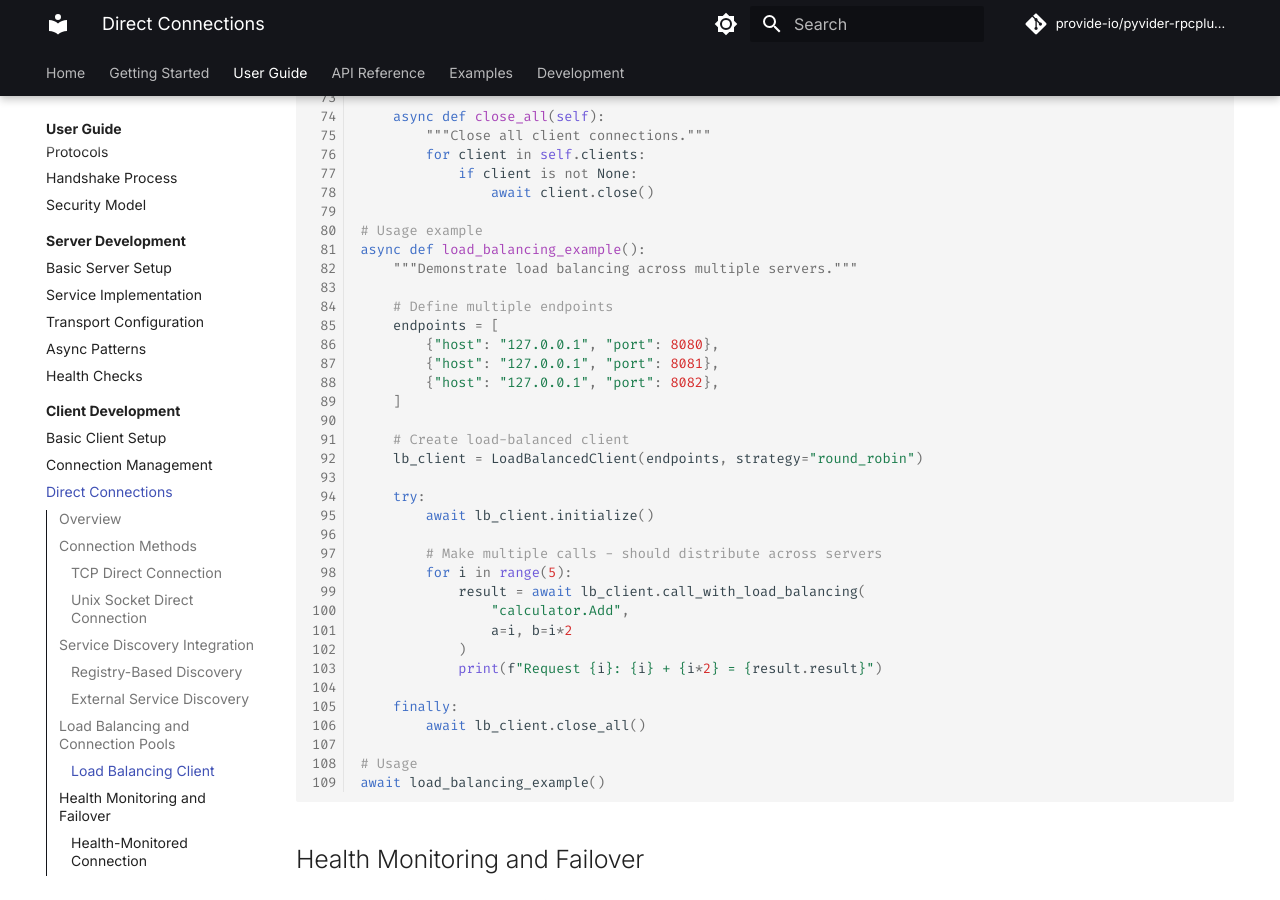
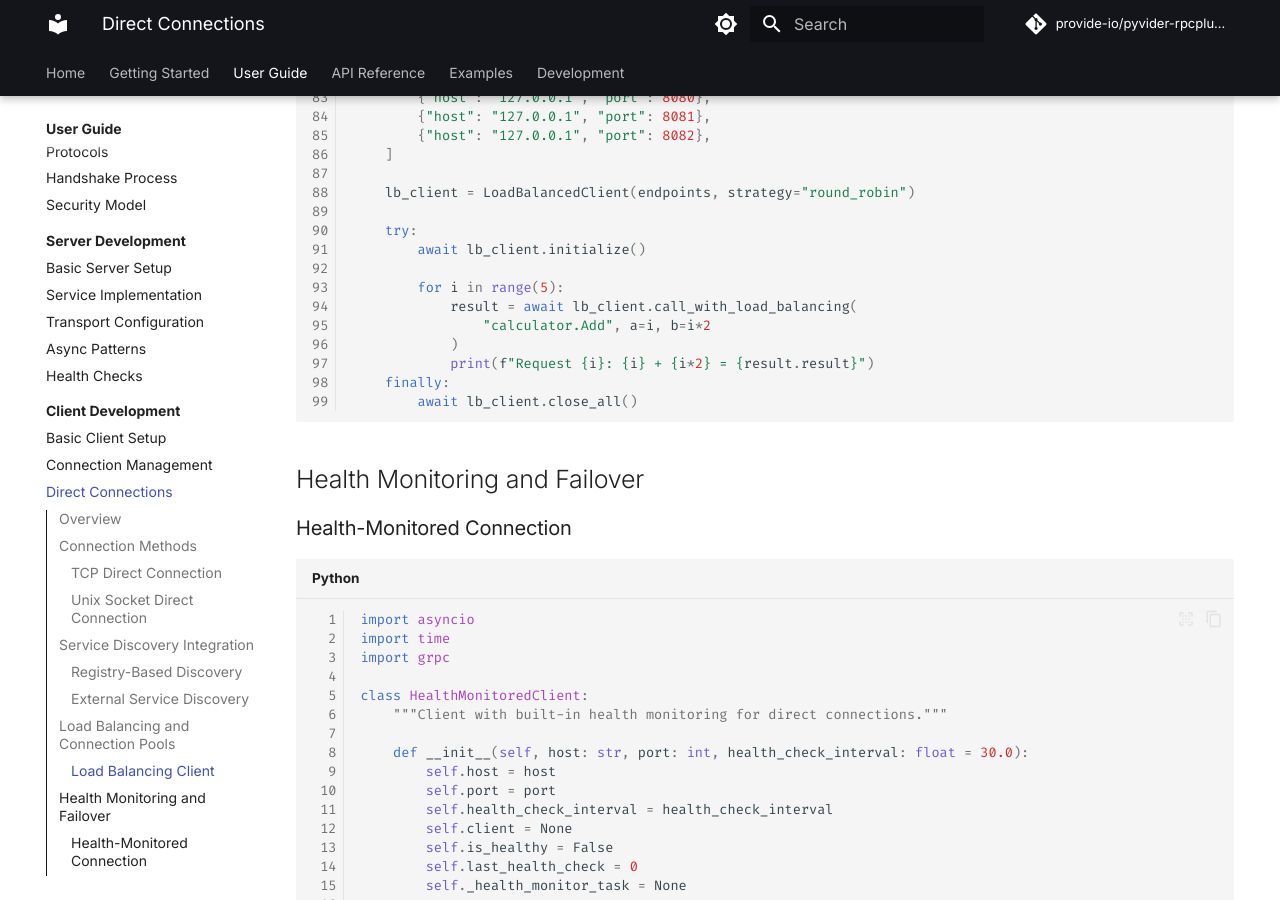
Before and after one commit to provide-io/pyvider-rpcplugin, an MkDocs documentation site: the page built from docs/guide/client/direct-connections.md, in a window 1280 px wide and 900 px high, scrolled down 6862 px. Built offline with MkDocs 1.6.1 and Material for MkDocs 9.7.7, drawn with Linux system fonts in a browser that asks for light colours; comment, search, counter and statistics services are not loaded; the version menu is left out; some of the changed text lies outside the part shown.

Commit message:
🔼⚙️ [skip ci] auto-commit

````diff
--- a/docs/guide/client/direct-connections.md
+++ b/docs/guide/client/direct-connections.md
@@ -172,33 +172,23 @@
 
 # Usage example
 async def service_discovery_example():
-    """Demonstrate service discovery integration."""
-
-    # Setup registry
     registry = ServiceRegistry()
 
     # Register services (normally done by servers)
     registry.register_service(
-        "calculator",
-        "127.0.0.1", 8080,
-        ["calculator.Calculator"],
-        {"version": "1.0"}
+        "calculator", "127.0.0.1", 8080,
+        ["calculator.Calculator"], {"version": "1.0"}
     )
 
     # Use discovery client
     discovery = DiscoveryClient(registry)
 
     try:
-        # Connect to specific service
         calc_client = await discovery.connect_to_service("calculator")
         result = await calc_client.calculator.Add(a=15, b=25)
         print(f"Calculator result: {result.result}")
-
     finally:
         await calc_client.close()
-
-# Usage
-await service_discovery_example()
 ```
 
 ### External Service Discovery
@@ -337,34 +327,24 @@
 
 # Usage example
 async def load_balancing_example():
-    """Demonstrate load balancing across multiple servers."""
-
-    # Define multiple endpoints
     endpoints = [
         {"host": "127.0.0.1", "port": 8080},
         {"host": "127.0.0.1", "port": 8081},
         {"host": "127.0.0.1", "port": 8082},
     ]
 
-    # Create load-balanced client
     lb_client = LoadBalancedClient(endpoints, strategy="round_robin")
 
     try:
         await lb_client.initialize()
 
-        # Make multiple calls - should distribute across servers
         for i in range(5):
             result = await lb_client.call_with_load_balancing(
-                "calculator.Add",
-                a=i, b=i*2
+                "calculator.Add", a=i, b=i*2
             )
             print(f"Request {i}: {i} + {i*2} = {result.result}")
-
     finally:
         await lb_client.close_all()
-
-# Usage
-await load_balancing_example()
 ```
 
 ## Health Monitoring and Failover
@@ -592,14 +572,10 @@
 
 # Usage example
 async def failover_client_example():
-    """Demonstrate automatic failover client."""
-
-    # Configure primary and backup servers
     primary = {"host": "127.0.0.1", "port": 8080}
     backups = [
         {"host": "127.0.0.1", "port": 8081},
-        {"host": "127.0.0.1", "port": 8082},
-        {"unix_socket": "/tmp/backup_plugin.sock"}
+        {"host": "127.0.0.1", "port": 8082}
     ]
 
     failover_client = FailoverClient(primary, backups, failover_timeout=3.0)
@@ -607,25 +583,17 @@
     try:
         await failover_client.connect()
 
-        # Make resilient calls
         for i in range(3):
             try:
                 result = await failover_client.resilient_call(
-                    "calculator.Multiply",
-                    a=i, b=2,
-                    max_retries=2
+                    "calculator.Multiply", a=i, b=2, max_retries=2
                 )
                 print(f"Resilient call {i}: {i} * 2 = {result.result}")
             except Exception as e:
                 print(f"All attempts failed for call {i}: {e}")
-
             await asyncio.sleep(1)
-
     finally:
         await failover_client.close()
-
-# Usage
-await failover_client_example()
 ```
 
 ## Configuration and Best Practices
@@ -835,9 +803,6 @@
 
 # Usage in production
 async def production_usage_example():
-    """Production deployment example."""
-
-    # Configure multiple endpoints for high availability
     endpoints = [
         {
             "host": "plugin-primary.internal",
@@ -855,7 +820,6 @@
         }
     ]
 
-    # Create production client
     prod_client = ProductionDirectClient(
         endpoints=endpoints,
         service_name="payment_processor",
@@ -864,7 +828,6 @@
     )
 
     try:
-        # Make production calls
         result = await prod_client.call(
             "payment.ProcessPayment",
             amount=100.00,
@@ -873,16 +836,11 @@
         )
 
         print(f"Payment processed: {result.transaction_id}")
-
-        # Check metrics
         metrics = prod_client.get_metrics()
         print(f"Client metrics: {metrics}")
 
     except Exception as e:
         print(f"Production call failed: {e}")
-
-# Usage
-await production_usage_example()
 ```
 
 ## Debugging and Troubleshooting
````
